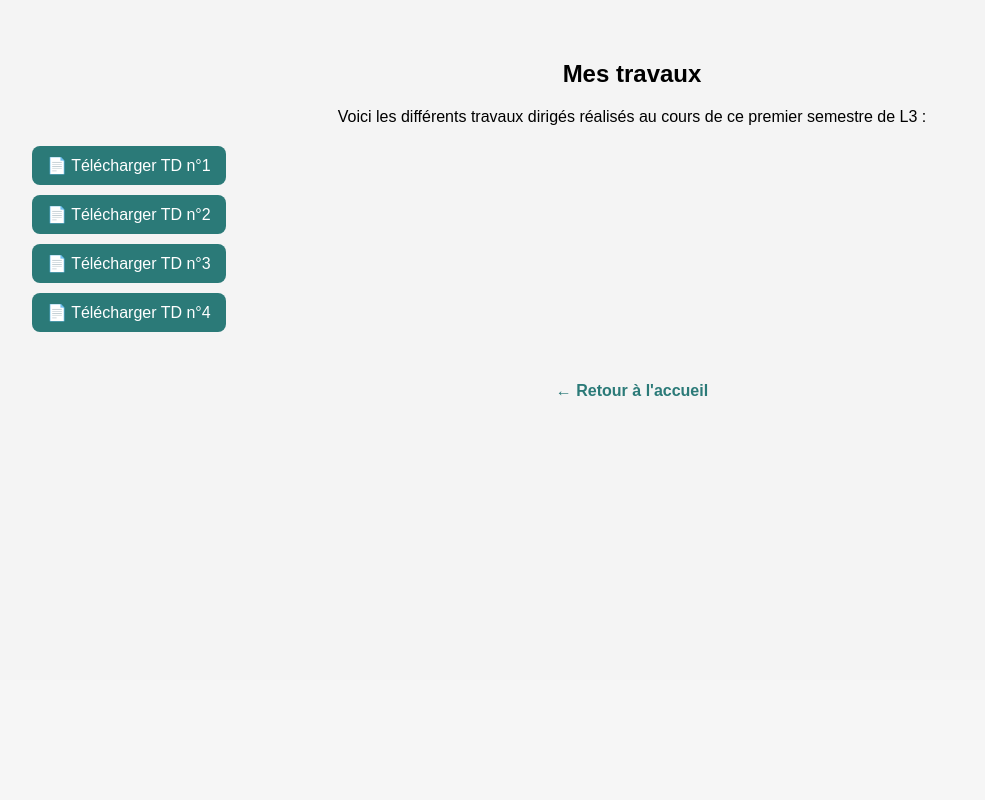
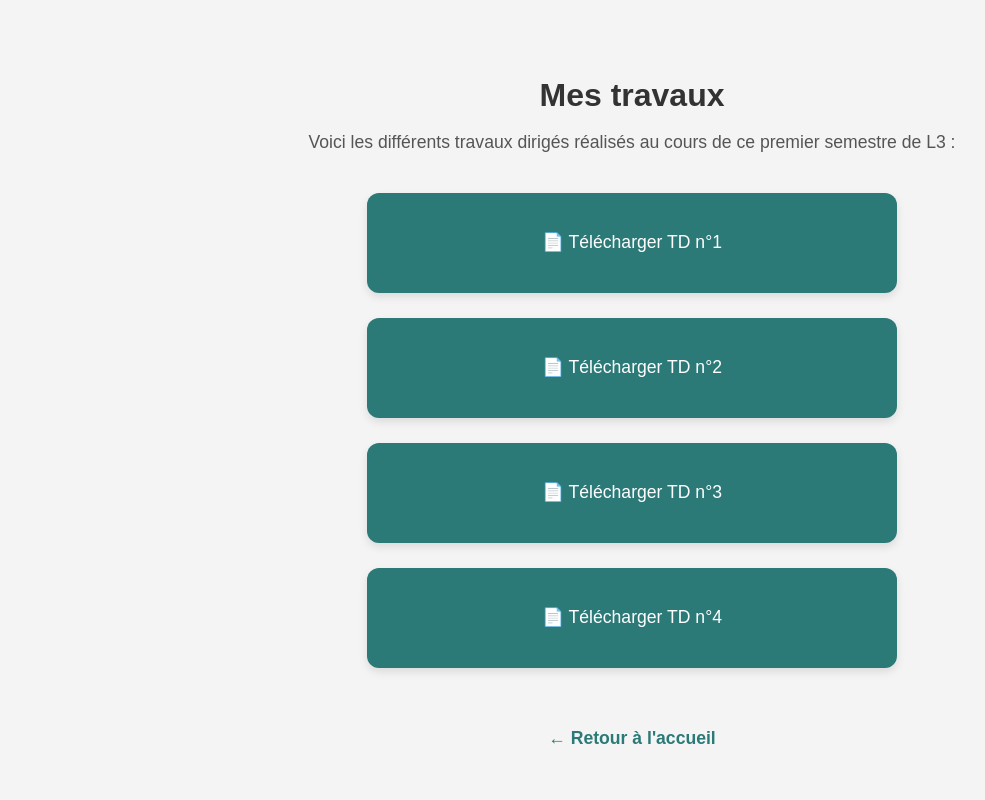
Before and after one commit to helioslt/Portfolio_L3, a PHP site: page /rubriques/1-travaux.html in a window 1280 px wide. Shown: the part 120-920 px from the top of the page, without its empty margins (8-993 px from the left). Before the commit the page ends 516 px from the top, so only its background shows below. Run offline with PHP 8.4, Linux system fonts and the light colour scheme.

Commit message:
style.css

```diff
--- a/style.css
+++ b/style.css
@@ -134,3 +134,77 @@ footer {
   color: #2b7a78;
   font-weight: bold;
 }
+
+/* --- PAGE DE RUBRIQUE --- */
+.page-rubrique {
+  display: flex;
+  justify-content: center;
+  align-items: center;
+  flex-direction: column;
+  text-align: center;
+  min-height: 90vh;
+  background-color: #f4f4f4;
+  padding: 40px 20px;
+}
+
+.page-rubrique .contenu {
+  max-width: 800px;
+  width: 100%;
+}
+
+.page-rubrique h2 {
+  font-size: 2em;
+  color: #333;
+  margin-bottom: 10px;
+}
+
+.page-rubrique p {
+  font-size: 1.1em;
+  color: #555;
+  margin-bottom: 40px;
+}
+
+/* --- BOUTONS DE TÉLÉCHARGEMENT --- */
+.downloads {
+  display: flex;
+  flex-direction: column;
+  align-items: center;
+  gap: 25px;
+  width: 100%;
+}
+
+.downloads a {
+  display: flex;
+  justify-content: center;
+  align-items: center;
+  background: #2b7a78;
+  color: white;
+  width: 80%;
+  max-width: 500px;
+  height: 80px;
+  font-size: 1.1em;
+  border-radius: 12px;
+  text-decoration: none;
+  transition: all 0.3s ease;
+  box-shadow: 0 4px 8px rgba(0,0,0,0.1);
+}
+
+.downloads a:hover {
+  background: #17252a;
+  transform: scale(1.05);
+}
+
+/* --- LIEN DE RETOUR --- */
+.back {
+  display: inline-block;
+  margin-top: 40px;
+  text-decoration: none;
+  color: #2b7a78;
+  font-weight: bold;
+  font-size: 1.1em;
+  transition: color 0.3s;
+}
+
+.back:hover {
+  color: #17252a;
+}
```
